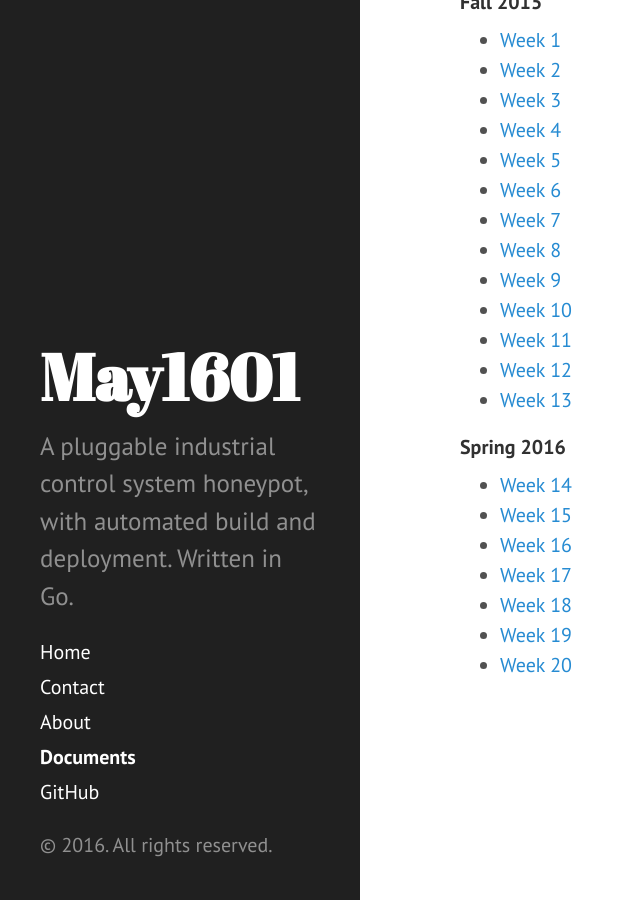
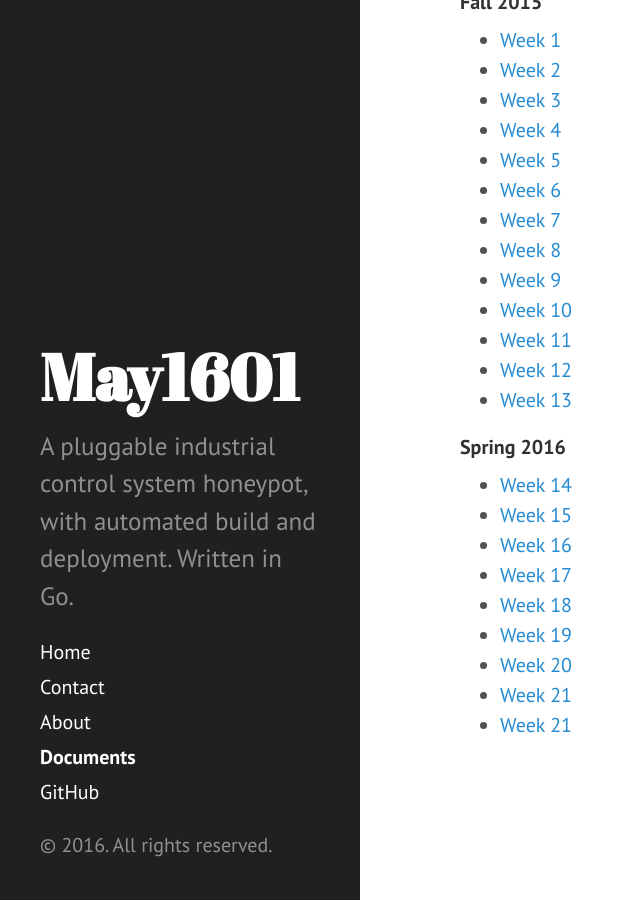
Before and after one commit to Senior-Design-May1601/website, a Jekyll site: the page built from documents/index.md, in a window 1280 px wide and 900 px high, scrolled down 510 px. Shown: the whole window, without its empty margins (0-640 px from the left). Built offline with Jekyll 4.4.1, drawn with Linux system fonts in a browser that asks for light colours; Markdown is read by kramdown in place of the engine named in the settings.

Commit message:
upload docs for website

```diff
--- a/documents/index.md
+++ b/documents/index.md
@@ -42,3 +42,5 @@ title: Documents
 * [Week 18](/assets/Week18.pdf)
 * [Week 19](/assets/Week19.pdf)
 * [Week 20](/assets/Week20.pdf)
+* [Week 21](/assets/Week21.pdf)
+* [Week 21](/assets/Week22.pdf)
```
Also changed, not shown: 2 other files.
